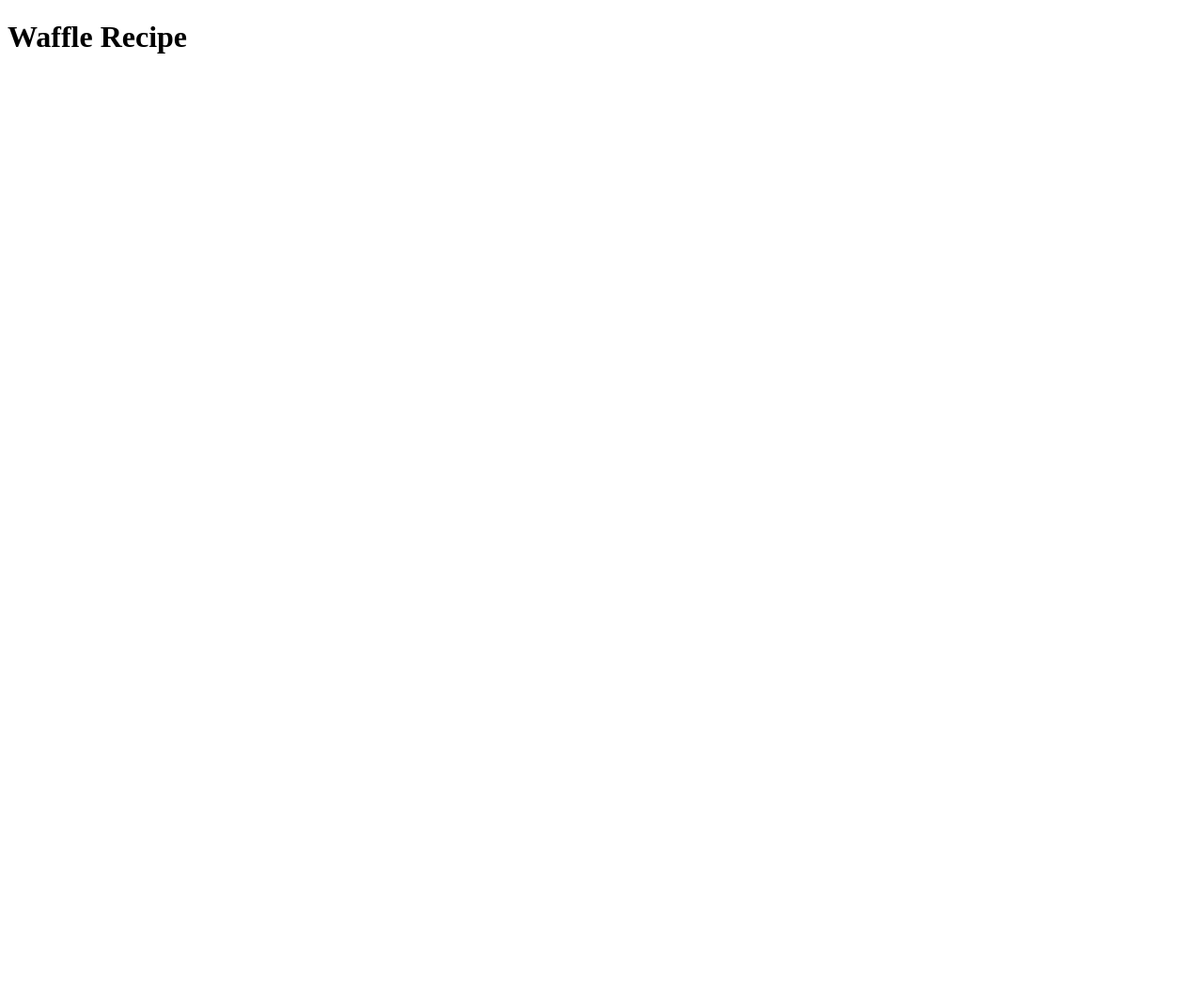
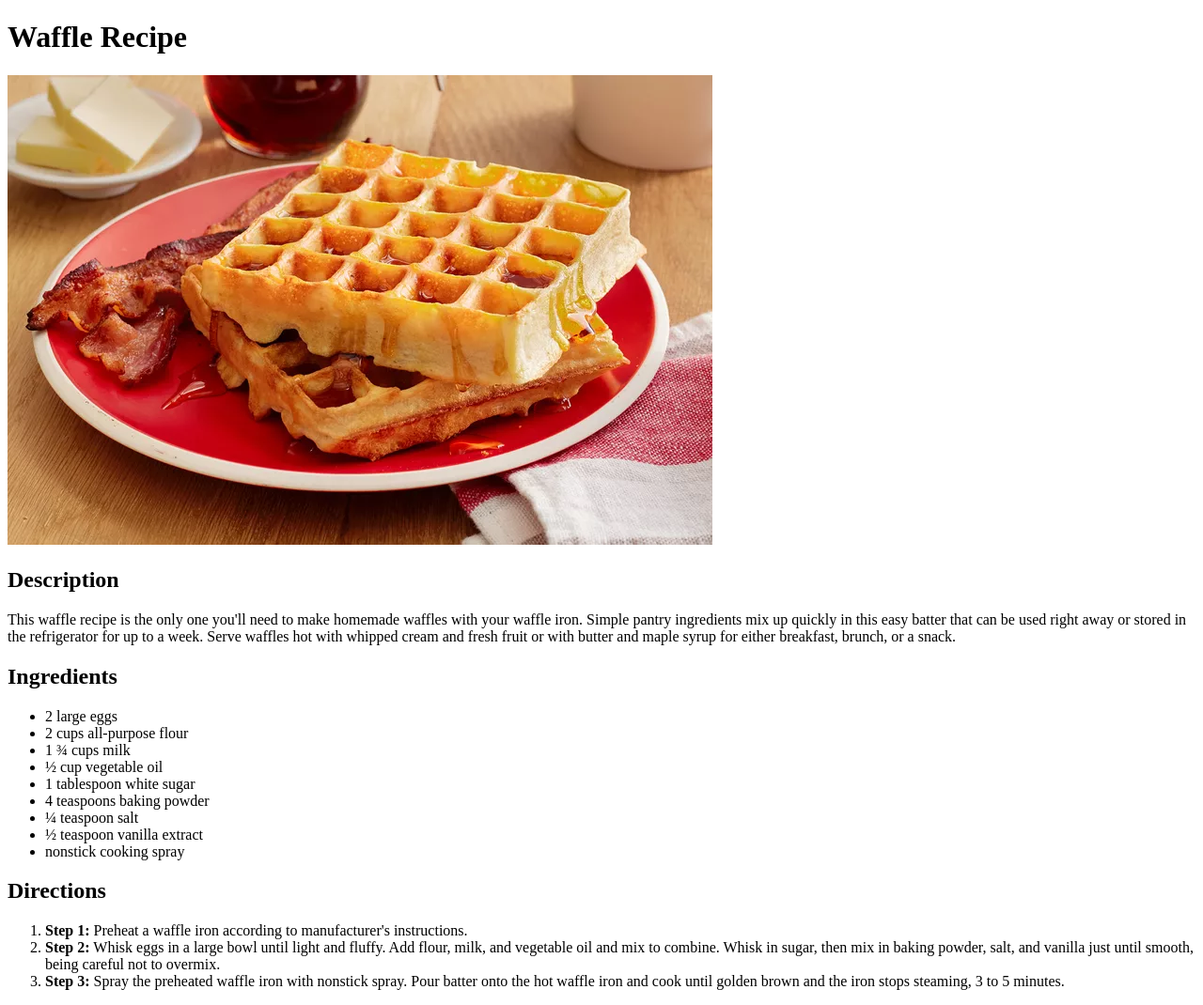
Before and after one commit to M4hy4rgh/odin-recipes, a plain HTML site: page recipes/waffle.html in a window 1280 px wide. Shown: the whole page at 94% size. Before the commit the page ends 800 px from the top, so only its background shows below. Drawn offline with Linux system fonts and the light colour scheme.

Commit message:
Modified waffle.html

```diff
--- a/recipes/waffle.html
+++ b/recipes/waffle.html
@@ -9,6 +9,38 @@
 </head>
 <body>
 <h1>Waffle Recipe</h1>
+<img src="../img/22180-waffles-mfs-80-e198bfc72b4846a8804309245f1ece54.webp" alt="A waffle image in a dish">
+
+<h2>Description</h2>
+<p>This waffle recipe is the only one you'll need to make homemade waffles with your waffle iron. Simple pantry
+    ingredients mix up quickly in this easy batter that can be used right away or stored in the refrigerator for up to a
+    week. Serve waffles hot with whipped cream and fresh fruit or with butter and maple syrup for either breakfast,
+    brunch, or a snack.
+</p>
+
+<h2>Ingredients</h2>
+<ul>
+    <li>2 large eggs</li>
+    <li>2 cups all-purpose flour</li>
+    <li>1 ¾ cups milk</li>
+    <li>½ cup vegetable oil</li>
+    <li>1 tablespoon white sugar</li>
+    <li>4 teaspoons baking powder</li>
+    <li>¼ teaspoon salt</li>
+    <li>½ teaspoon vanilla extract</li>
+    <li>nonstick cooking spray</li>
+</ul>
+
+<h2>Directions</h2>
+<ol>
+    <li><strong>Step 1:</strong> Preheat a waffle iron according to manufacturer's instructions.</li>
+    <li><strong>Step 2:</strong> Whisk eggs in a large bowl until light and fluffy. Add flour, milk, and vegetable oil
+        and mix to combine. Whisk in sugar, then mix in baking powder, salt, and vanilla just until smooth, being
+        careful not to overmix.</li>
+    <li><strong>Step 3:</strong> Spray the preheated waffle iron with nonstick spray. Pour batter onto the hot waffle
+        iron and cook until golden brown and the iron stops steaming, 3 to 5 minutes.</li>
+</ol>
+
 
 </body>
 </html>
```
